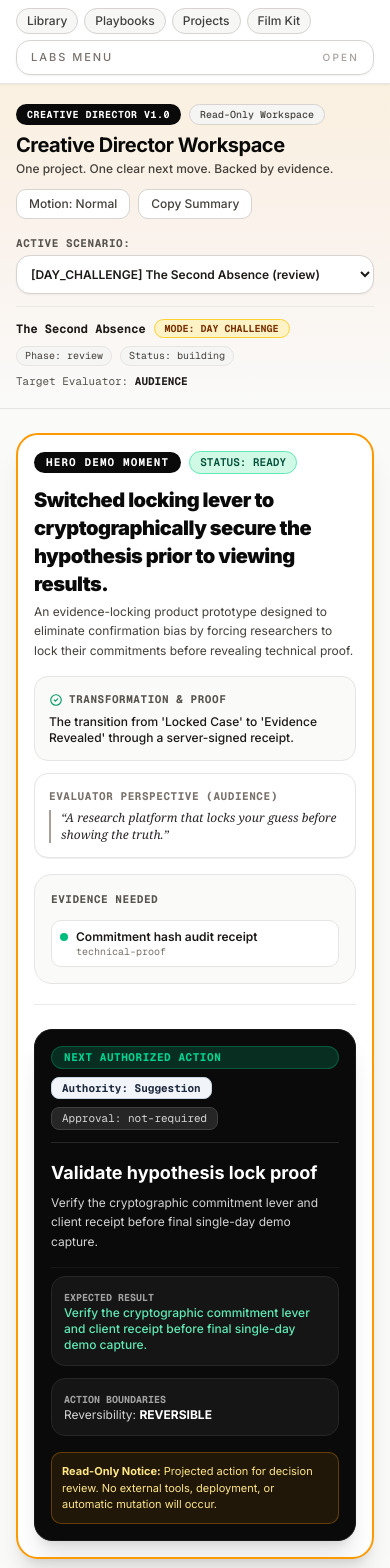
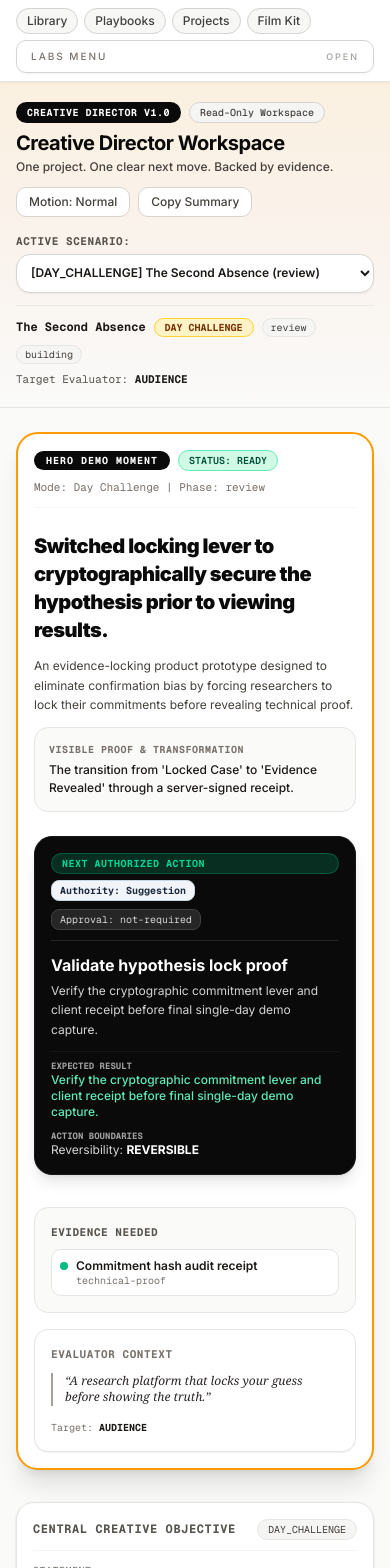
Before and after one commit to Faadil1/componentry-lab, a Next.js app: page /director in a window 390 px wide. Shown: the top 1568 px of the page. Built offline with nearby package versions, Linux system fonts and the light colour scheme.

Commit message:
fix(director-ui): expose primary action and true compact mobile flow

```diff
--- a/app/director/page.tsx
+++ b/app/director/page.tsx
@@ -84,7 +84,7 @@ Blockers: ${result.blockers.length} active`
               <h1 className="text-xl font-bold tracking-tight text-neutral-950 sm:text-2xl lg:text-3xl">
                 Creative Director Workspace
               </h1>
-              <p className="mt-0.5 text-xs sm:text-sm font-medium text-stone-700 max-w-2xl">
+              <p id="director-tagline" className="mt-0.5 text-xs sm:text-sm font-medium text-stone-700 max-w-2xl">
                 One project. One clear next move. Backed by evidence.
               </p>
             </div>
@@ -118,7 +118,7 @@ Blockers: ${result.blockers.length} active`
           {/* Section 1: Project & Mode Selector */}
           <div aria-label="Project Fixture Selection">
             {/* Mobile Selector (< md): Compact Accessible Dropdown */}
-            <div className="md:hidden space-y-1">
+            <div className="md:hidden space-y-1" id="mobile-selector-container">
               <label htmlFor="mobile-scenario-select" className="block text-[11px] font-mono font-bold uppercase tracking-wider text-stone-600">
                 Active Scenario:
               </label>
@@ -140,7 +140,7 @@ Blockers: ${result.blockers.length} active`
             </div>
 
             {/* Desktop Selector (>= md): Compact Grid */}
-            <div className="hidden md:grid gap-2 grid-cols-4">
+            <div className="hidden md:grid gap-2 grid-cols-4" id="desktop-selector-container">
               {fixtureKeys.map((key) => {
                 const isSelected = key === selectedKey
                 const projTheme = getModeVisualTheme(getDirectorProjection(key).result.mode)
@@ -176,13 +176,13 @@ Blockers: ${result.blockers.length} active`
               <div className="flex flex-wrap items-center gap-2">
                 <span className="font-bold text-stone-900">{input.project.title}</span>
                 <span className={cn("rounded-full px-2.5 py-0.5 text-[10px] font-bold uppercase", modeTheme.badgeBg, modeTheme.badgeText)}>
-                  Mode: {modeTheme.label}
+                  {modeTheme.label}
                 </span>
                 <span className="rounded-full bg-stone-100 border border-stone-200 px-2 py-0.5 text-[10px] text-stone-700">
-                  Phase: {result.resolvedPhase}
+                  {result.resolvedPhase}
                 </span>
                 <span className="rounded-full bg-stone-100 border border-stone-200 px-2 py-0.5 text-[10px] text-stone-700">
-                  Status: {input.project.status}
+                  {input.project.status}
                 </span>
               </div>
               <div className="text-[11px] text-stone-600">
@@ -199,14 +199,13 @@ Blockers: ${result.blockers.length} active`
         {/* Combined First-Viewport Decision Block: HERO DEMO & NEXT AUTHORIZED ACTION */}
         <section className={cn("relative overflow-hidden rounded-3xl border-2 bg-white p-4 sm:p-6 md:p-8 shadow-xl min-w-0 space-y-6", modeTheme.borderAccent)} aria-label="Hero Decision Center">
 
-          {/* Top: Hero Demo Title & Evaluator Context */}
-          <div className="flex flex-col gap-4 lg:flex-row lg:items-start lg:justify-between border-b border-stone-200/80 pb-5">
-            <div className="space-y-3 max-w-3xl min-w-0">
-              <div className="flex flex-wrap items-center gap-2">
-                <span className="inline-flex items-center rounded-full bg-neutral-950 px-3 py-0.5 text-[11px] font-mono font-bold uppercase tracking-widest text-white">
+          {/* Top Info Header: Mode and Readiness */}
+          <div className="flex flex-wrap items-center justify-between gap-2 border-b border-stone-100 pb-3">
+            <div className="flex items-center gap-2">
+              <span className="inline-flex items-center rounded-full bg-neutral-950 px-3 py-0.5 text-[10px] font-mono font-bold uppercase tracking-widest text-white">
                 HERO DEMO MOMENT
               </span>
-                <span className={cn("inline-flex items-center rounded-full px-2.5 py-0.5 text-[11px] font-mono font-semibold uppercase",
+              <span className={cn("inline-flex items-center rounded-full px-2.5 py-0.5 text-[10px] font-mono font-semibold uppercase",
                 result.heroDemoMoment.readinessStatus === "ready" ? "bg-emerald-100 text-emerald-900 border border-emerald-300" :
                 result.heroDemoMoment.readinessStatus === "blocked" ? "bg-red-100 text-red-900 border border-red-300" :
                 "bg-amber-100 text-amber-900 border border-amber-300"
@@ -214,45 +213,70 @@ Blockers: ${result.blockers.length} active`
                 Status: {result.heroDemoMoment.readinessStatus}
               </span>
             </div>
+            <div className="text-[11px] text-stone-500 font-mono">
+              Mode: {modeTheme.label} | Phase: {result.resolvedPhase}
+            </div>
+          </div>
 
-              <div>
+          {/* 2. Hero Title & 3. Concise Transformation */}
+          <div className="space-y-3">
             <h2 className="text-xl font-black tracking-tight text-neutral-950 sm:text-2xl lg:text-3xl">
               {result.heroDemoMoment.title}
             </h2>
-                <p className="mt-1 text-xs sm:text-sm text-stone-700 leading-relaxed">
+            <p className="text-xs sm:text-sm text-stone-700 leading-relaxed max-w-4xl">
               {result.heroDemoMoment.description}
+            </p>
+
+            <div className="rounded-xl border border-stone-200 bg-stone-50 p-3.5 text-xs font-medium text-stone-900 leading-normal max-w-4xl">
+              <span className="font-mono font-bold uppercase tracking-wider text-[10px] text-stone-500 block mb-1">
+                Visible Proof & Transformation
+              </span>
+              {result.heroDemoMoment.visibleTransformationOrProof}
+            </div>
+          </div>
+
+          {/* 4. NEXT AUTHORIZED ACTION (Immediate focal point!) */}
+          <div className="rounded-2xl border border-neutral-900 bg-neutral-950 text-white p-4 sm:p-5 shadow-lg space-y-3 min-w-0" id="next-authorized-action-container" aria-label="Authorized Next Action">
+            <div className="flex flex-col gap-1.5 sm:flex-row sm:items-center sm:justify-between border-b border-neutral-800 pb-2.5">
+              <span className="inline-flex items-center rounded-full bg-emerald-500/20 text-emerald-400 border border-emerald-500/30 px-2.5 py-0.5 text-[10px] font-mono font-bold uppercase tracking-wider">
+                NEXT AUTHORIZED ACTION
+              </span>
+              <div className="flex flex-wrap items-center gap-2">
+                <span className={cn("rounded-md px-2 py-0.5 font-mono text-[10px] font-bold border", actionAuthorityConfig.badgeClass)}>
+                  Authority: {actionAuthorityConfig.label}
+                </span>
+                <span className="rounded-md bg-neutral-800 border border-neutral-700 px-2 py-0.5 font-mono text-[10px] text-neutral-300">
+                  Approval: {result.nextAction.approvalStatus}
+                </span>
+              </div>
+            </div>
+
+            <div className="space-y-1">
+              <h3 className="text-base font-bold text-white sm:text-lg">
+                {result.nextAction.title}
+              </h3>
+              <p className="text-xs text-neutral-300 leading-relaxed">
+                {result.nextAction.rationale}
               </p>
             </div>
 
-              {/* Transformation Proof & Evaluator Grid */}
-              <div className="grid gap-3 sm:grid-cols-2 pt-1">
-                <div className="rounded-xl border border-stone-200 bg-stone-50 p-3.5 space-y-1.5">
-                  <div className="flex items-center gap-1.5 text-[11px] font-mono font-bold uppercase tracking-wider text-stone-600">
-                    <svg className="h-3.5 w-3.5 text-emerald-600" fill="none" viewBox="0 0 24 24" stroke="currentColor" strokeWidth={2}>
-                      <path strokeLinecap="round" strokeLinejoin="round" d="M9 12l2 2 4-4m6 2a9 9 0 11-18 0 9 9 0 0118 0z" />
-                    </svg>
-                    <span>Transformation & Proof</span>
+            <div className="grid gap-2.5 sm:grid-cols-2 pt-2 border-t border-neutral-900 text-xs">
+              <div>
+                <span className="text-[9px] font-mono font-bold uppercase text-neutral-400 block">Expected Result</span>
+                <p className="text-emerald-300 font-medium">{result.nextAction.expectedResult}</p>
               </div>
-                  <p className="text-xs font-medium text-stone-900">
-                    {result.heroDemoMoment.visibleTransformationOrProof}
-                  </p>
-                </div>
-
-                <div className="rounded-xl border border-stone-200 bg-white p-3.5 space-y-1.5 shadow-2xs">
-                  <div className="text-[11px] font-mono font-bold uppercase tracking-wider text-stone-500">
-                    Evaluator Perspective ({result.evaluatorPath.evaluatorType})
-                  </div>
-                  <blockquote className="text-xs italic font-serif text-stone-800 leading-snug border-l-2 border-stone-400 pl-2.5">
-                    &ldquo;{result.heroDemoMoment.evaluatorInterpretation}&rdquo;
-                  </blockquote>
+              <div>
+                <span className="text-[9px] font-mono font-bold uppercase text-neutral-400 block">Action Boundaries</span>
+                <p className="text-neutral-300">Reversibility: <strong className="text-white uppercase">{result.nextAction.reversibility}</strong></p>
               </div>
             </div>
           </div>
 
-            {/* Evidence Needed Box */}
-            <div className="w-full lg:w-72 space-y-3 shrink-0 rounded-2xl border border-stone-200 bg-stone-50 p-4">
+          {/* 5. Supporting Evidence & 6. Technical Context */}
+          <div className="grid gap-4 md:grid-cols-2 pt-2">
+            <div className="rounded-xl border border-stone-200 bg-stone-50 p-4 space-y-2">
               <h3 className="text-[11px] font-mono font-bold uppercase tracking-wider text-stone-600">
-                Evidence Needed
+                Evidence needed
               </h3>
               {input.project.evidence.length > 0 ? (
                 <ul className="space-y-1.5">
@@ -270,47 +294,17 @@ Blockers: ${result.blockers.length} active`
                 <p className="text-xs text-stone-500 italic">No evidence item linked.</p>
               )}
             </div>
+
+            <div className="rounded-xl border border-stone-200 bg-white p-4 space-y-2.5 shadow-2xs">
+              <h3 className="text-[11px] font-mono font-bold uppercase tracking-wider text-stone-500">
+                Evaluator Context
+              </h3>
+              <blockquote className="text-xs italic font-serif text-stone-800 leading-snug border-l-2 border-stone-400 pl-3">
+                &ldquo;{result.heroDemoMoment.evaluatorInterpretation}&rdquo;
+              </blockquote>
+              <div className="text-[10px] font-mono text-stone-500 pt-1">
+                Target: <span className="font-bold text-stone-900 uppercase">{result.evaluatorPath.evaluatorType}</span>
               </div>
-
-          {/* Integrated PRIMARY DECISION ANCHOR: Exactly One Authorized Next Action */}
-          <div className="rounded-2xl border border-neutral-900 bg-neutral-950 text-white p-4 sm:p-6 shadow-xl space-y-4 min-w-0" aria-label="Authorized Next Action">
-            <div className="flex flex-col gap-2 sm:flex-row sm:items-center sm:justify-between border-b border-neutral-800 pb-3">
-              <span className="inline-flex items-center rounded-full bg-emerald-500/20 text-emerald-400 border border-emerald-500/30 px-3 py-0.5 text-[11px] font-mono font-bold uppercase tracking-wider">
-                NEXT AUTHORIZED ACTION
-              </span>
-              <div className="flex flex-wrap items-center gap-2">
-                <span className={cn("rounded-md px-2.5 py-0.5 font-mono text-[11px] font-bold border", actionAuthorityConfig.badgeClass)}>
-                  Authority: {actionAuthorityConfig.label}
-                </span>
-                <span className="rounded-md bg-neutral-800 border border-neutral-700 px-2.5 py-0.5 font-mono text-[11px] text-neutral-300">
-                  Approval: {result.nextAction.approvalStatus}
-                </span>
-              </div>
-            </div>
-
-            <div className="space-y-1.5">
-              <h3 className="text-lg font-bold text-white sm:text-xl">
-                {result.nextAction.title}
-              </h3>
-              <p className="text-xs sm:text-sm text-neutral-300 leading-relaxed">
-                {result.nextAction.rationale}
-              </p>
-            </div>
-
-            <div className="grid gap-3 sm:grid-cols-2 pt-2 border-t border-neutral-900 text-xs">
-              <div className="rounded-xl border border-neutral-800 bg-neutral-900/90 p-3 space-y-1">
-                <span className="text-[10px] font-mono font-bold uppercase text-neutral-400">Expected Result</span>
-                <p className="text-emerald-300 font-medium">{result.nextAction.expectedResult}</p>
-              </div>
-
-              <div className="rounded-xl border border-neutral-800 bg-neutral-900/90 p-3 space-y-1">
-                <span className="text-[10px] font-mono font-bold uppercase text-neutral-400">Action Boundaries</span>
-                <p className="text-neutral-300">Reversibility: <strong className="text-white uppercase">{result.nextAction.reversibility}</strong></p>
-              </div>
-            </div>
-
-            <div className="rounded-lg border border-amber-500/30 bg-amber-500/10 p-2.5 text-[11px] text-amber-200">
-              <strong>Read-Only Notice:</strong> Projected action for decision review. No external tools, deployment, or automatic mutation will occur.
             </div>
           </div>
         </section>
@@ -610,7 +604,7 @@ Blockers: ${result.blockers.length} active`
           <div className="rounded-2xl border border-stone-200 bg-white p-4 sm:p-6 shadow-sm space-y-3 min-w-0">
             <div className="flex items-center justify-between border-b border-stone-100 pb-2.5">
               <h2 className="text-base font-bold text-stone-900">
-                Learning Proposals ({result.learningProposals.length})
+                Learning proposals
               </h2>
               <span className="rounded-full bg-stone-100 border border-stone-200 px-2 py-0.5 font-mono text-[10px] text-stone-700">
                 Read-Only Rules
@@ -648,7 +642,7 @@ Blockers: ${result.blockers.length} active`
         <section className="rounded-2xl border border-stone-200 bg-white p-4 sm:p-6 shadow-sm space-y-3 min-w-0" aria-label="Source and Capabilities">
           <div className="flex items-center justify-between border-b border-stone-100 pb-2.5">
             <h2 className="text-base font-bold text-stone-900">
-              Source & Capabilities
+              Source & capabilities
             </h2>
             <button
               type="button"
@@ -663,7 +657,7 @@ Blockers: ${result.blockers.length} active`
           {/* Active Creative Capabilities (Compressed) */}
           <div className="space-y-2">
             <h3 className="text-xs font-mono font-bold uppercase text-stone-600">
-              Active Creative Capabilities ({result.selectedSkills.length})
+              Active creative capabilities ({result.selectedSkills.length})
             </h3>
             {result.selectedSkills.length > 0 ? (
               result.selectedSkills.map((skill) => (
@@ -686,7 +680,7 @@ Blockers: ${result.blockers.length} active`
           {showDevDetails && (
             <div className="pt-3 border-t border-stone-200 font-mono text-xs text-stone-700 space-y-2">
               <h4 className="text-[10px] font-mono font-bold uppercase text-stone-500">
-                Source Trace & Schema Details
+                Source trace
               </h4>
               <div className="rounded-xl border border-stone-200 bg-stone-50 p-3 space-y-1.5 text-[11px]">
                 <div><span className="text-stone-400">Project Brain Source:</span> {input.project.id}</div>
--- a/components/navigation/lab-navigation.tsx
+++ b/components/navigation/lab-navigation.tsx
@@ -112,16 +112,16 @@ export function LabNavigation({
         })}
       </nav>
 
-      <details className={cn("group rounded-xl border border-stone-300 bg-white/70 shadow-xs backdrop-blur-sm", compact ? "p-1.5" : "p-3")}>
-        <summary className="flex cursor-pointer list-none items-center justify-between gap-2 rounded-lg px-2 py-0.5 text-[11px] font-medium uppercase tracking-[0.18em] text-stone-500 focus-visible:outline-none focus-visible:ring-2 focus-visible:ring-neutral-950/70">
-          <span>Labs menu</span>
-          <span className="text-[10px] tracking-[0.22em] text-stone-400 group-open:hidden">Open</span>
-          <span className="hidden text-[10px] tracking-[0.22em] text-stone-400 group-open:inline">Close</span>
+      <details className={cn("group border border-stone-300 bg-white/70 shadow-xs backdrop-blur-sm", compact ? "rounded-lg p-1.5 text-[11px]" : "rounded-2xl p-3")}>
+        <summary className="flex cursor-pointer list-none items-center justify-between gap-2 rounded-lg px-2 py-0.5 font-medium uppercase tracking-[0.18em] text-stone-500 focus-visible:outline-none focus-visible:ring-2 focus-visible:ring-neutral-950/70">
+          <span className={compact ? "text-[10px]" : "text-xs"}>Labs menu</span>
+          <span className="text-[9px] tracking-[0.22em] text-stone-400 group-open:hidden">Open</span>
+          <span className="hidden text-[9px] tracking-[0.22em] text-stone-400 group-open:inline">Close</span>
         </summary>
-        <div className="mt-2 grid gap-2.5 md:grid-cols-2 xl:grid-cols-4">
+        <div className={cn("grid gap-2.5 md:grid-cols-2 xl:grid-cols-4", compact ? "mt-1.5 text-xs" : "mt-3")}>
           {groupedLabLinks.map((group) => (
-            <section key={group.label} className="space-y-1.5 rounded-lg border border-stone-200 bg-stone-50 p-2.5">
-              <p className="font-mono text-[10px] font-bold uppercase tracking-[0.2em] text-stone-500">{group.label}</p>
+            <section key={group.label} className={cn("rounded-lg border border-stone-200 bg-stone-50 p-2.5", compact ? "space-y-1 p-2" : "space-y-1.5 p-2.5")}>
+              <p className="font-mono text-[9px] font-bold uppercase tracking-[0.2em] text-stone-500">{group.label}</p>
               <div className="flex flex-wrap gap-1.5">
                 {group.links.map((link) => {
                   const isActive = pathname === link.href || pathname.startsWith(`${link.href}/`)
@@ -131,7 +131,7 @@ export function LabNavigation({
                       href={link.href}
                       label={link.label}
                       isActive={isActive}
-                      linkClassName={cn("text-[11px]", linkClassName)}
+                      linkClassName={cn("text-[10px] px-2 py-0.5", linkClassName)}
                       activeClassName={activeClassName}
                       inactiveClassName={inactiveClassName}
                       compact={compact}
```
Also changed, not shown: 1 other file (tests, documents, lock files or other folders). Lines whose indentation alone changed are shown as unchanged.
